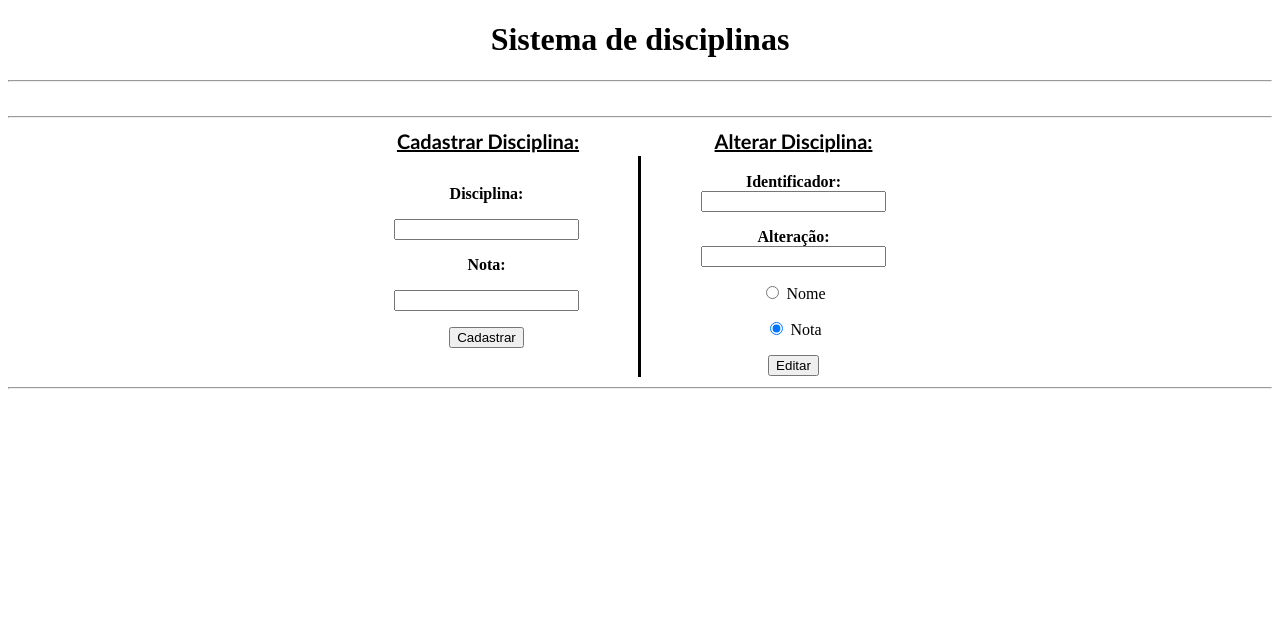
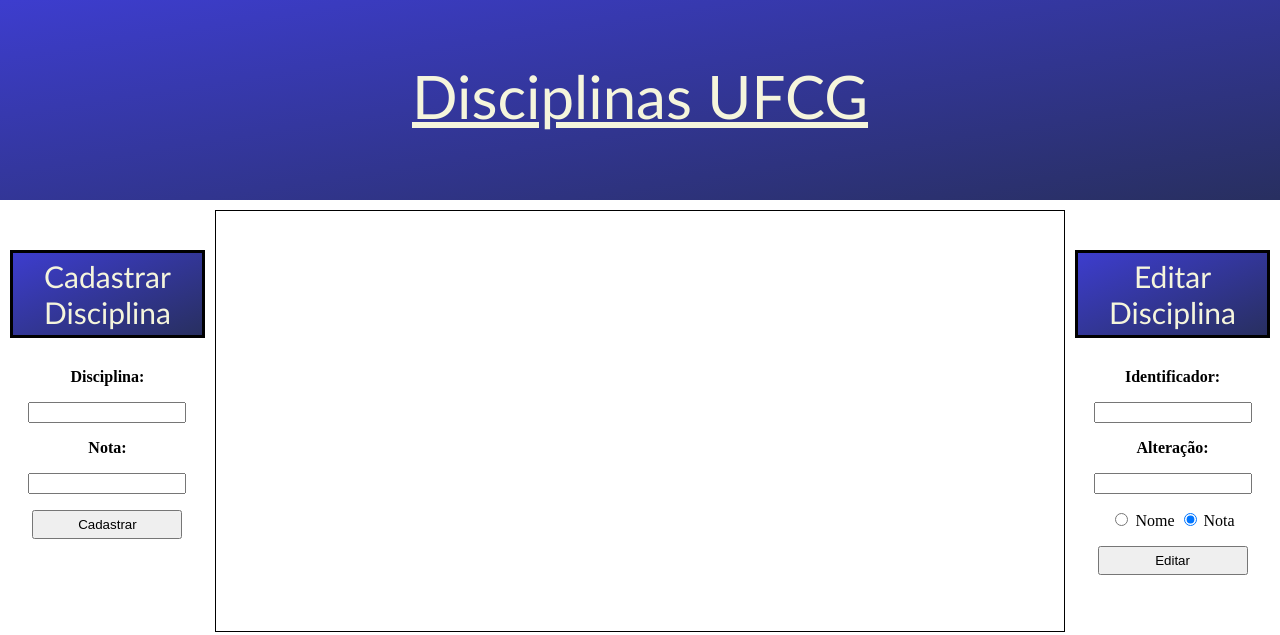
Before and after one commit to LuiggySilva/Psoft-UFCG, a plain HTML site: page labs/lab01/src/main/resources/index.html in a window 1280 px wide. Drawn offline with Linux system fonts and the light colour scheme; no server answers.

Commit message:
Melhorando o front-end

```diff
--- a/labs/lab01/src/main/resources/app.js
+++ b/labs/lab01/src/main/resources/app.js
@@ -16,7 +16,7 @@ function removerDisciplina(id) {
 window.removerDisciplina = removerDisciplina;
 
 function show_disciplina($box) {
-    let table = "<table align='center' id='listaDisciplinas'> <tr> <td> <h4>ID:</h4> </td> <td> <h4>Nome:</h4> </td> <td> <h4>Nota:</h4> </td> <td> <h4>Remover</h4> </td> </tr>";
+    let table = "<table align='center' id='listaDisciplinas'> <tr> <td> <h4>ID:</h4> </td> <td> <h4>Nome:</h4> </td> <td> <h4>Nota:</h4> </td> <td> <h4>Remover:</h4> </td> </tr>";
 
     disciplinas.forEach(element => {
         let removeButton = '<button class="removerDisciplina" onclick = "removerDisciplina('+ element.id +')"> X </button>';
--- a/labs/lab01/src/main/resources/index.html
+++ b/labs/lab01/src/main/resources/index.html
@@ -4,83 +4,40 @@
 	<meta charset="UTF-8">
 	<meta name="viewport" content="width=device-width, initial-scale=1.0">
 	<meta http-equiv="X-UA-Compatible" content="ie=edge">
-    <style>
-        .removerDisciplina {
-            color:red;
-        }
-
-        #listaDisciplinas {
-            color:black;
-            font-family: 'Gill Sans', 'Gill Sans MT', Calibri, 'Trebuchet MS', sans-serif;
-            font-size: 20px;
-        }
-        .disciplinasTable{
-            width: 200px;
-        }
-        td {
-            width: 300px;
-        }
-        h4 {
-            text-decoration: underline;
-        }
-        .Titulo {
-            text-decoration: underline;
-            font-family: 'Gill Sans', 'Gill Sans MT', Calibri, 'Trebuchet MS', sans-serif;
-            font-size: 20px;
-        }
-        #box-1 {
-            border-right: solid black;
-        }
-    </style>
-    <title>DISCIPLINAS UFCG</title>
-
+	<link rel="stylesheet" href="style.css">
+	<title> Disciplinas UFCG</title>
 </head>
 <body>
-
-    <script type="module" src="app.js"></script>
-    <h1 style="text-align: center"> Sistema de disciplinas </h1>
-    <hr>
-    <div id="disciplinas" style="text-align: center"></div>
-    <br>
-    <hr>
-
-    <table align="center">
-        <tr>
-            <td>
-                <div align="center" class="Titulo">
-                    <strong style="text-align: center">Cadastrar Disciplina:</strong>
+	<script type="module" src="app.js"> </script>
+	<div id="all-box">
+		<div id=head-box>
+			<p id="titulo"> Disciplinas UFCG</p>
 		</div>
-
-            </td>
-            <td>
-                <div align="center" class="Titulo">
-                    <strong>Alterar Disciplina:</strong>
-                </div>
-            </td>
-        </tr>
-        <tr>
-            <td id="box-1">
-                <div align="center">
+		<div id="content-box">
+			<div id="menu-add" class="flex-item">
+				<p class="op">Cadastrar Disciplina</p>
 				<strong>Disciplina:</strong>
-                    <p> <input id="nome" type="text"></p>
+				<p> <input id="nome" type="text" autocomplete="off"></p>
 				<strong>Nota:</strong>
-                    <p> <input id="nota" type="text"></p>
+				<p> <input id="nota" type="text" autocomplete="off"></p>
 				<button id="cadastrarDisciplina"> Cadastrar </button>
 			</div>
 
-            </td>
-            <td id="box-2">
-                <div align="center">
-                    <p> <strong> Identificador: </strong> <br> <input id="idDisciplina" type="text"/> </p>
-                    <p> <strong> Alteração: </strong> <br> <input id="alteracao" type="text"/> </p>
-                    <p> <input type="radio" name="tipoAlteracao" id="nomeEdit" checked=""/> Nome </p>
-                    <p> <input type="radio" name="tipoAlteracao" id="notaEdit" checked=""/> Nota </p>
+			<div id="disciplinas" class="flex-item">
+
+			</div>
+
+			<div id="menu-edit" class="flex-item">
+				<p class="op">Editar Disciplina</p>
+				<strong> Identificador: </strong>
+				<p> <input id="idDisciplina" type="number" autocomplete="off"/> </p>
+				<strong> Alteração: </strong>
+				<p> <input id="alteracao" type="text" autocomplete="off"/> </p>
+				<p> <input type="radio" name="tipoAlteracao" id="nomeEdit" checked=""/> Nome
+					<input type="radio" name="tipoAlteracao" id="notaEdit" checked=""/> Nota </p>
 				<button id="editarDisciplina"> Editar </button>
 			</div>
-            </td>
-        </tr>
-    </table>
-    <hr>
-
+		</div>
+	</div>
 </body>
 </html>
--- /dev/null
+++ b/labs/lab01/src/main/resources/style.css
@@ -0,0 +1,104 @@
+body {
+    margin: 0;
+}
+
+#head-box {
+    font-family: 'Gill Sans', 'Gill Sans MT', Calibri, 'Trebuchet MS', sans-serif;
+    font-size: 60px;
+    text-decoration: underline;
+    text-align: center;
+    background-image: linear-gradient(to bottom right, rgb(61, 61, 206), rgb(40, 47, 96));
+    width: 100%;
+    height: 200px;
+    position: absolute;
+    color: beige;
+}
+
+#menu-add,#menu-edit,#disciplinas {
+    margin-top: 210px;
+}
+
+#content-box {
+    display: flex;
+    flex-direction: row;
+    justify-content: center;
+}
+
+#menu-add {
+    width: 200px;
+    height: 400px;
+    padding: 10px;
+    text-align: center;
+}
+
+#menu-edit {
+    width: 200px;
+    height: 400px;
+    padding: 10px;
+    text-align: center;
+}
+
+#disciplinas {
+    border: solid 1px black;
+    width: 850px;
+    height: 400px;
+    padding: 10px;
+    text-align: center;
+    overflow:scroll;
+    overflow-x:auto;
+    overflow-y:auto;
+}
+
+#idDisciplina,#alteracao,#editarDisciplina {
+    width: 150px;
+}
+
+#nome,#nota,#cadastrarDisciplina {
+    width: 150px;
+}
+
+.removerDisciplina {
+    color:red;
+    border-radius:10px;
+}
+.removerDisciplina:hover {
+    color:red;
+    background-color: rgb(187, 178, 178);
+    border-radius:10px;
+}
+
+#listaDisciplinas {
+    color:black;
+    font-family: 'Gill Sans', 'Gill Sans MT', Calibri, 'Trebuchet MS', sans-serif;
+    font-size: 20px;
+}
+
+.disciplinasTable{
+    width: 200px;
+}
+
+td {
+    width: 300px;
+}
+
+h4 {
+    text-decoration: underline;
+}
+
+.op {
+    font-family: 'Gill Sans', 'Gill Sans MT', Calibri, 'Trebuchet MS', sans-serif;
+    font-size: 30px;
+    border: solid black;
+    padding: 5px;
+    color: beige;
+    background-image: linear-gradient(to bottom right, rgb(61, 61, 206), rgb(40, 47, 96));
+}
+
+#cadastrarDisciplina:hover,#editarDisciplina:hover {
+    cursor: pointer;
+    border: solid 1px black;
+}
+
+#cadastrarDisciplina,#editarDisciplina{
+    padding: 5px;
+}
```
Lines whose indentation alone changed are shown as unchanged.
